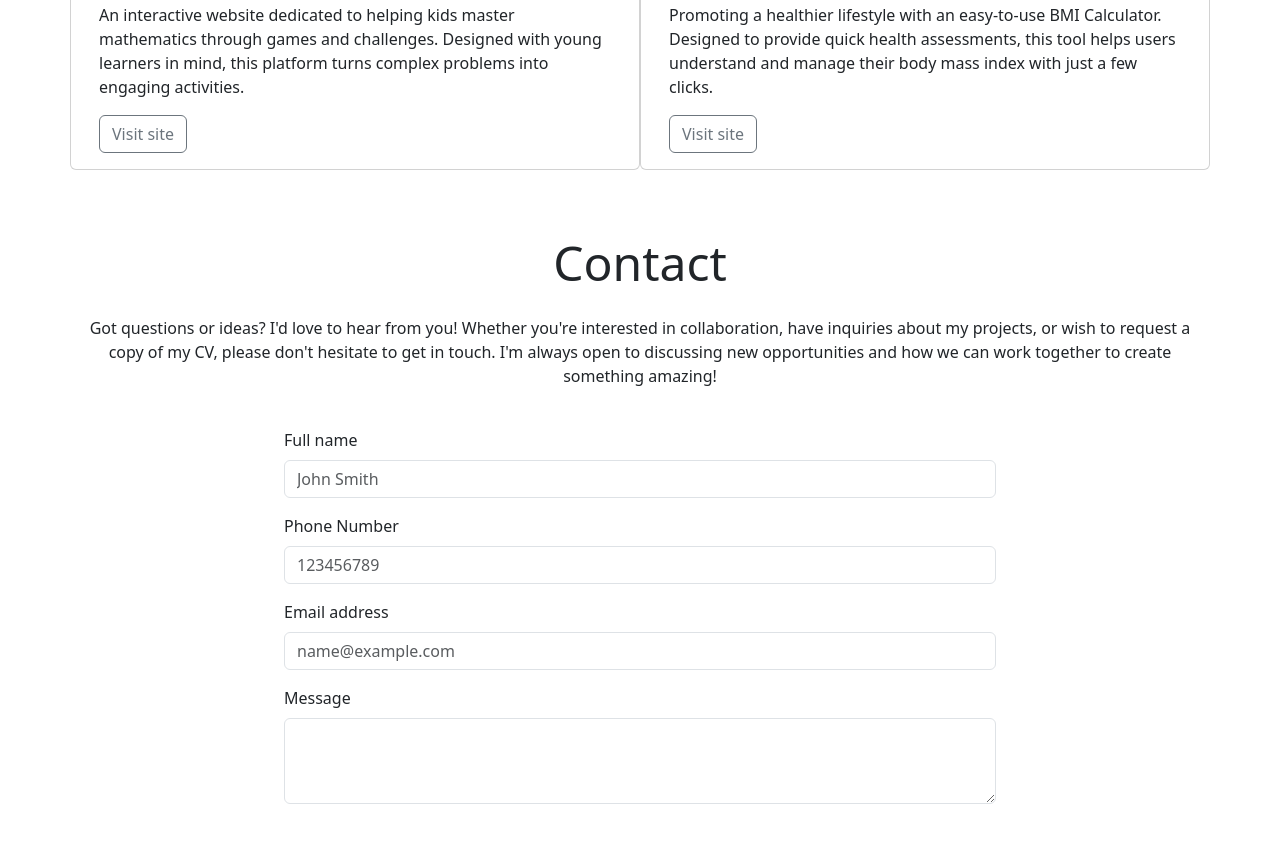
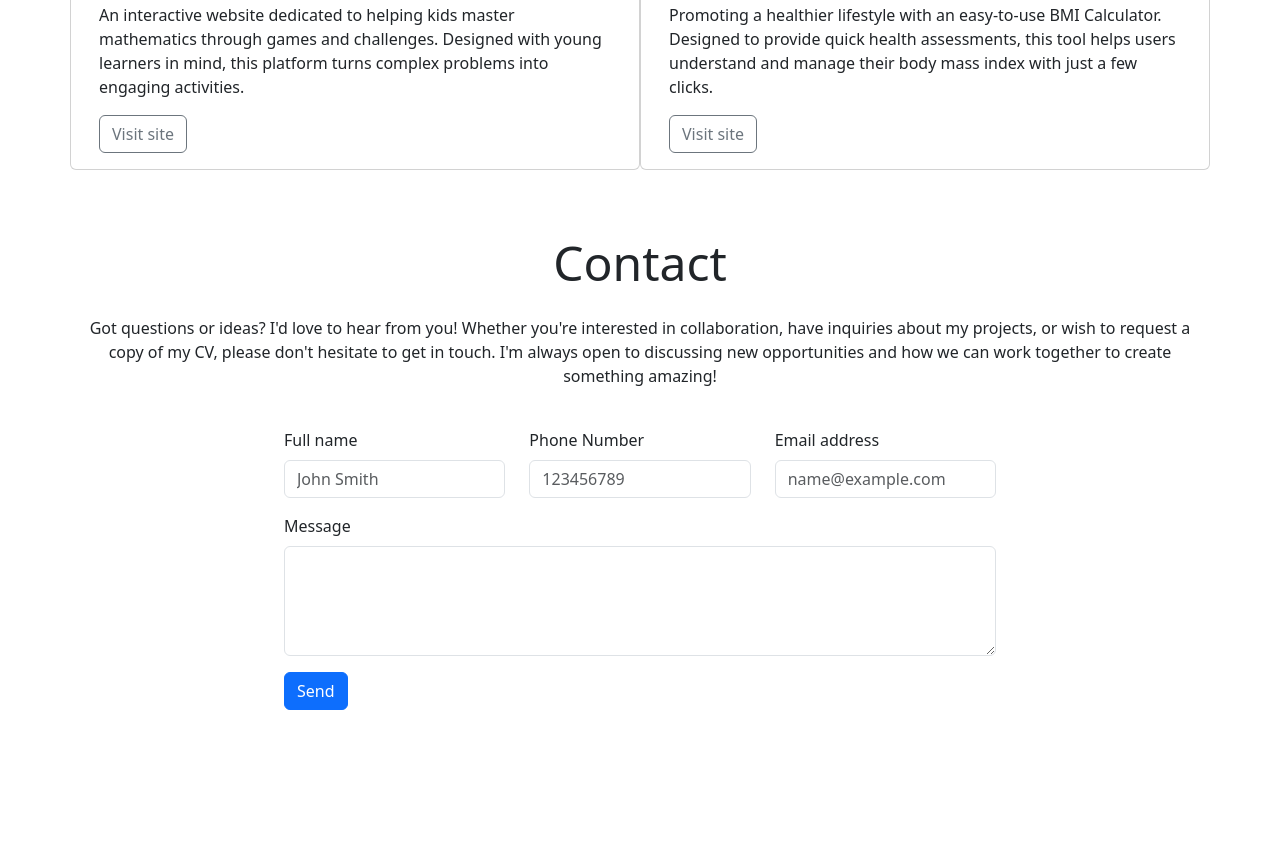
Before and after one commit to judewoolls/bootstrap-tutorial-demo, a plain HTML site: page index.html in a window 1280 px wide. Shown: the part 1665-2509 px from the top of the page. After the commit the page ends 2399 px from the top, so only its background shows below. Drawn offline with nearby package versions, Linux system fonts and the light colour scheme.

Commit message:
make the contact form responsive

```diff
--- a/index.html
+++ b/index.html
@@ -178,24 +178,27 @@
                     <!-- Add your form here -->
                     <div id="form" class="container mb-4">
                         <div class="row">
-                            <div class="mb-3">
+                            <div class="mb-3 col-lg-4">
                                 <label for="name" class="form-label">Full name</label>
                                 <input type="text" class="form-control" id="name"
                                     placeholder="John Smith">
                             </div>
-                            <div class="mb-3">
+                            <div class="mb-3 col-lg-4">
                                 <label for="phone" class="form-label">Phone Number</label>
                                 <input type="number" class="form-control" id="phone"
                                     placeholder="123456789">
                             </div>
-                            <div class="mb-3">
+                            <div class="mb-3 col-lg-4">
                                 <label for="email" class="form-label">Email address</label>
                                 <input type="email" class="form-control" id="email"
                                     placeholder="name@example.com">
                             </div>
                             <div class="mb-3">
                                 <label for="message" class="form-label">Message</label>
-                                <textarea class="form-control" id="message" rows="3"></textarea>
+                                <textarea class="form-control" id="message" rows="4"></textarea>
+                            </div>
+                            <div>
+                                <input class="btn btn-primary" type="submit" value="Send">
                             </div>
                         </div>
                     </div>
```
